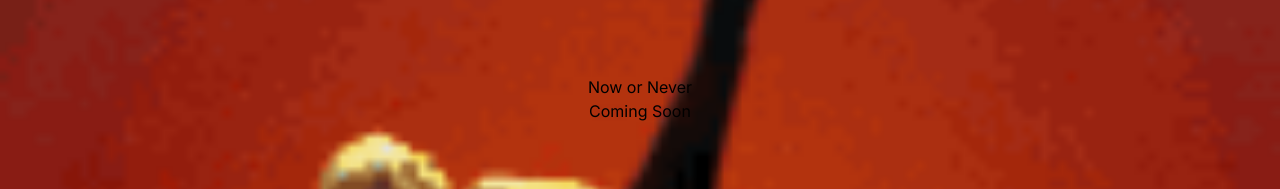
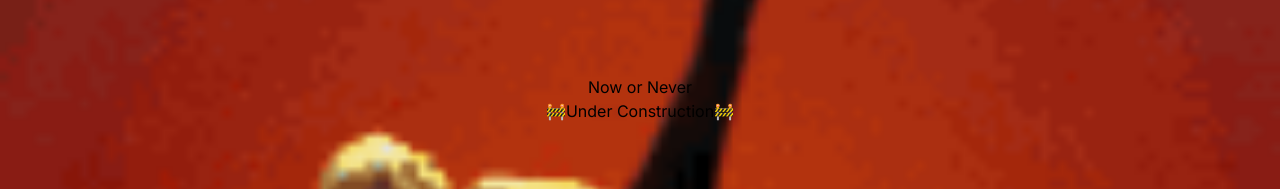
Before and after one commit to tenr/non, a Next.js app: page / in a window 1280 px wide. Shown: the part 301-490 px from the top of the page. Built offline with nearby package versions, Linux system fonts and the light colour scheme.

Commit message:
construction emoji

```diff
--- a/src/app/page.tsx
+++ b/src/app/page.tsx
@@ -6,7 +6,7 @@ export default function Home() {
     >
       <div className="text-center">
         <h1>Now or Never</h1>
-        <p>Coming Soon</p>
+        <p>🚧Under Construction🚧</p>
       </div>
     </main>
   );
```
